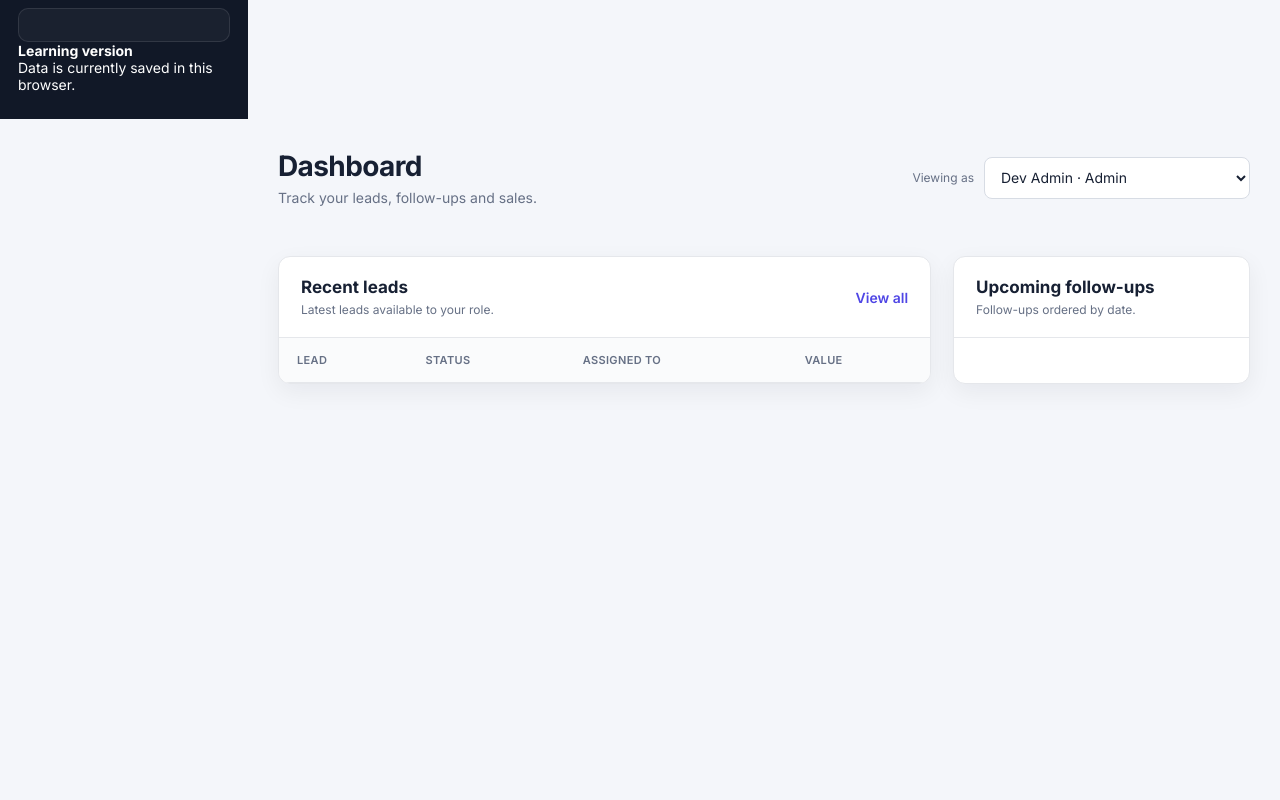
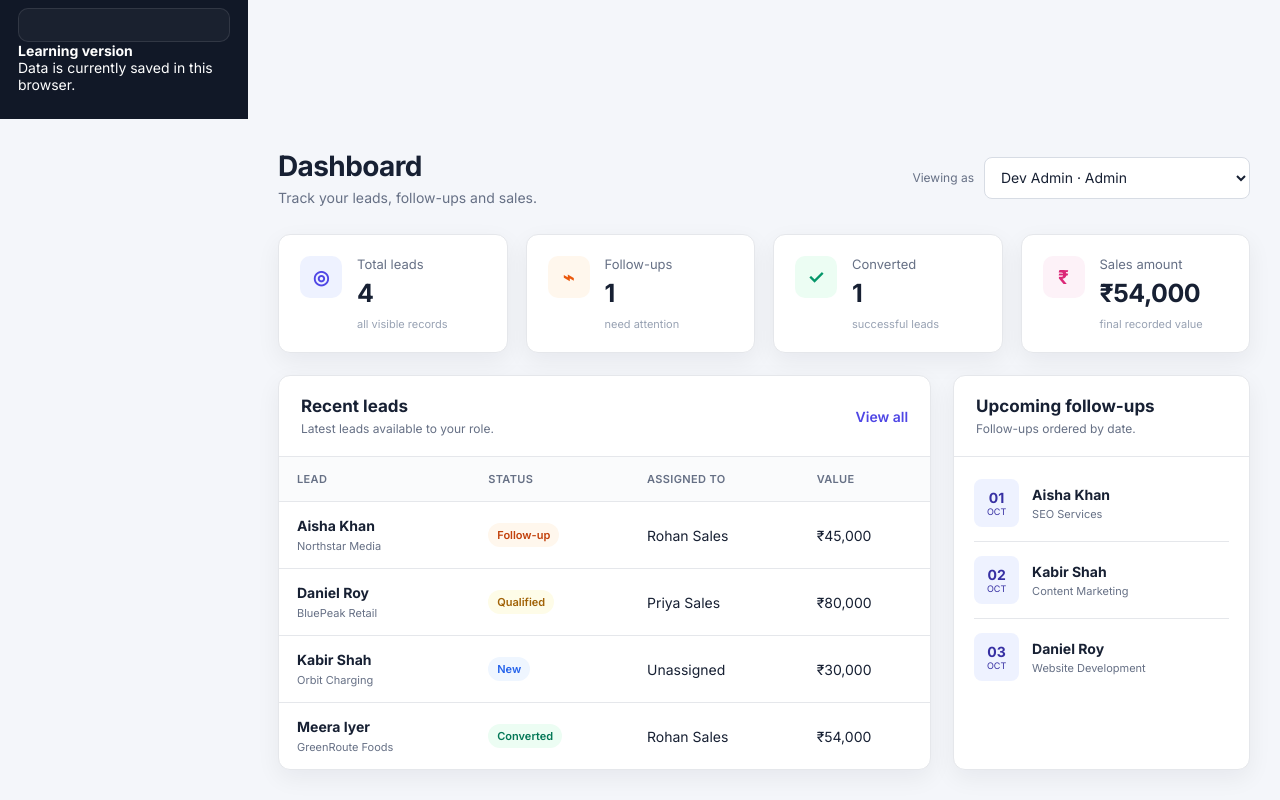
Before and after one commit to johnwilosn77/CNC-CRM, a plain HTML site: page cnc-crm/index.html in a window 1280 px wide. Shown: the part 681-1481 px from the top of the page. Before the commit the page ends 1095 px from the top, so only its background shows below. Drawn offline with Linux system fonts and the light colour scheme.

Commit message:
refactor: load leads page module

```diff
--- a/cnc-crm/index.html
+++ b/cnc-crm/index.html
@@ -10,6 +10,7 @@
     <link href="https://fonts.googleapis.com/css2?family=Inter:wght@400;500;600;700&display=swap" rel="stylesheet" />
     <link rel="stylesheet" href="css/style.css" />
     <script src="js/storage.js" defer></script>
+    <script src="js/pages/leads.js" defer></script>
     <script src="js/app.js" defer></script>
   </head>
   <body>
```
